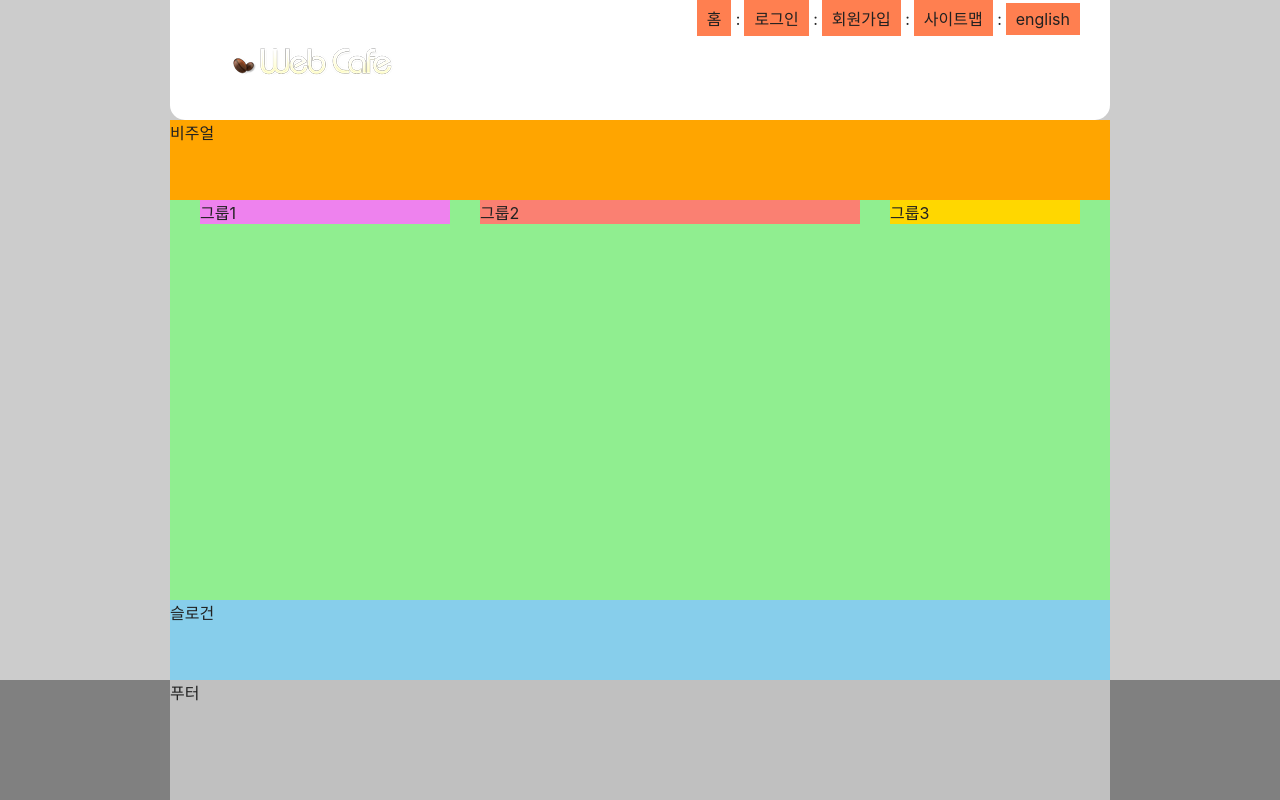
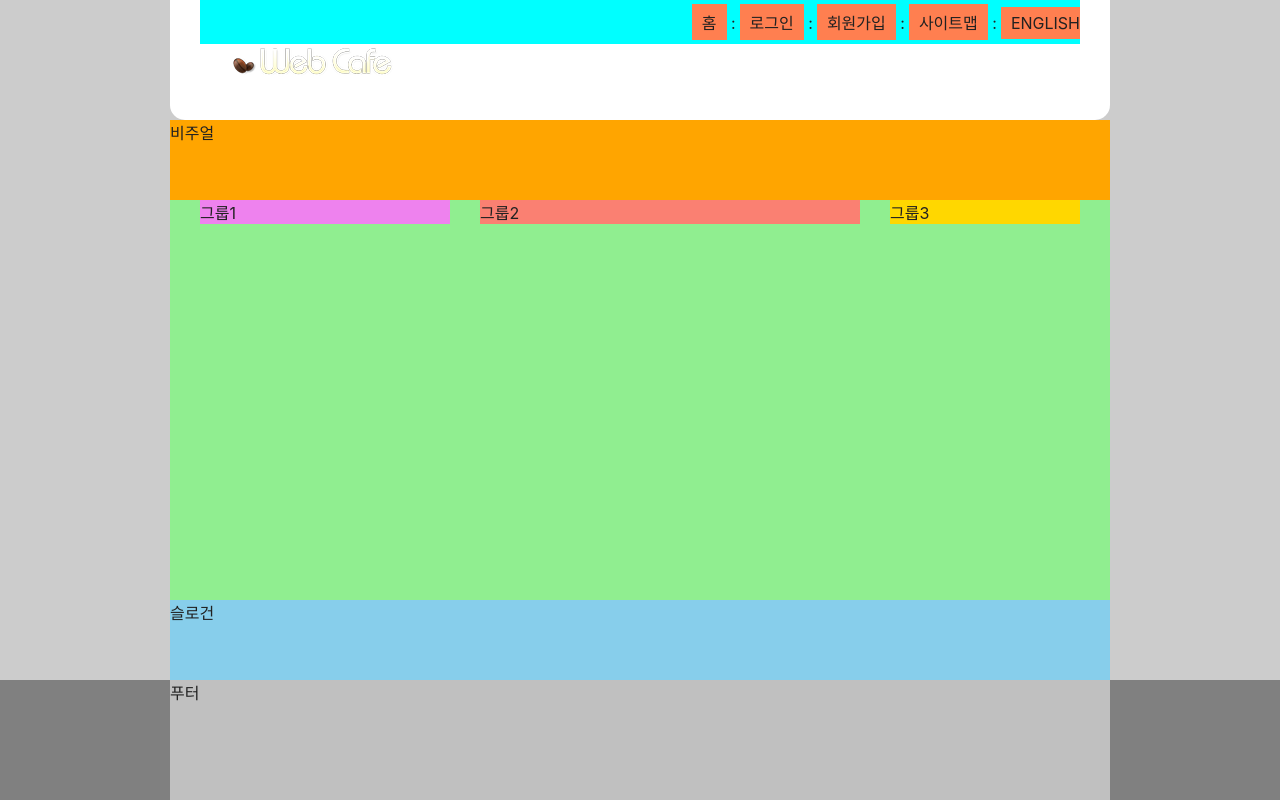
Before and after one commit to binwoonki/HTML5, a plain HTML site: page index.html in a window 1280 px wide. Drawn offline with Linux system fonts and the light colour scheme; a web font is replaced by a local one.

Commit message:
padding을 제거하여 레이아웃 완성

```diff
--- a/styles/style.css
+++ b/styles/style.css
@@ -1,6 +1,8 @@
 @import url(./normalize.css);
 @import url(./reset.css);
+
 /* 기본 스타일 */
+
 *, *::before, *::after{
   box-sizing: border-box;
 }
@@ -43,8 +45,9 @@ body{
 
 /* 텍스트 링크 모음 */
 .member{
-  /* background-color:aqua; */
+  background-color:aqua;
   text-align: right;
+  padding: 4px 0px;
 }
 
 .member li{
@@ -56,6 +59,12 @@ body{
   background-color:coral;
   padding:6px 10px;
   display:inherit;
+  text-transform:uppercase;
+}
+
+/* 마지막 li 요소에 포함된 a 요소를 선택하여 오른쪽 padding 값을 0으로 재정의 하는 방법 */
+.member li:last-child a{
+  padding-right:0px;
 }
 
 .divider{
```
